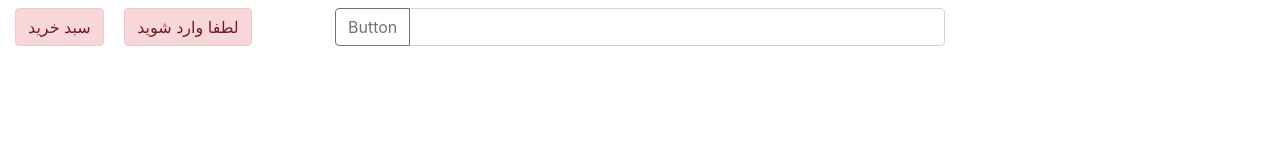
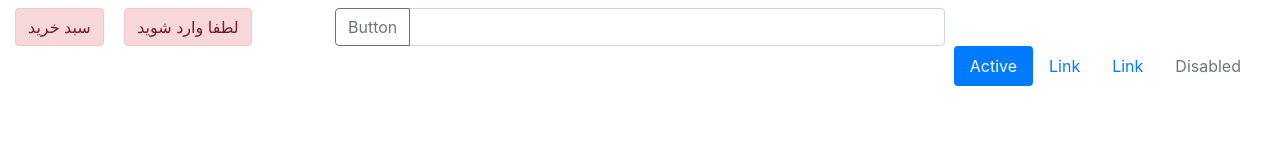
Before and after one commit to hadiroosta2/website, a plain HTML site: page index.html in a window 1280 px wide. Drawn offline with Linux system fonts and the light colour scheme.

Commit message:
uptodate navbar fram boot strap

```diff
--- a/index.html
+++ b/index.html
@@ -35,8 +35,22 @@
 
 
             </div>
-            <div class="row">
+            <div class="row float-right mr-2">
                 <nav>
+                    <ul class="nav nav-pills">
+                        <li class="nav-item">
+                          <a class="nav-link active" href="#">Active</a>
+                        </li>
+                        <li class="nav-item">
+                          <a class="nav-link" href="#">Link</a>
+                        </li>
+                        <li class="nav-item">
+                          <a class="nav-link" href="#">Link</a>
+                        </li>
+                        <li class="nav-item">
+                          <a class="nav-link disabled" href="#" tabindex="-1" aria-disabled="true">Disabled</a>
+                        </li>
+                      </ul>
                 </nav>
             </div>
         </div>
```
